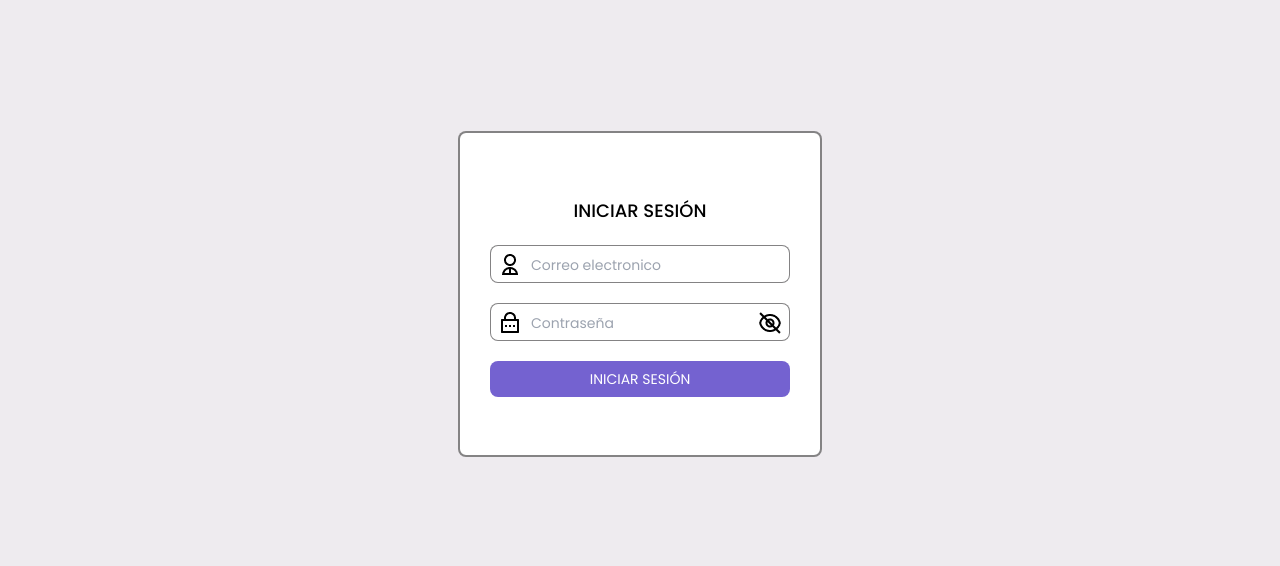
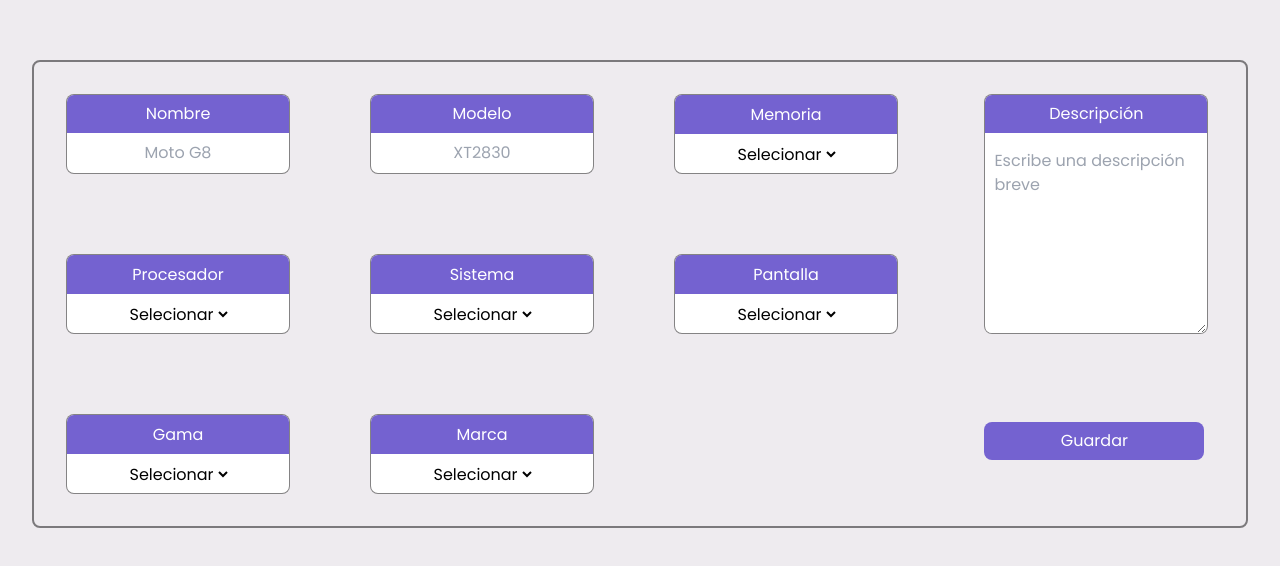
Before and after one commit to Trycatch-tv/f1it2-team-19, a React (Vite) app: page / in a window 1280 px wide. Shown: the part 106-672 px from the top of the page. Built offline with nearby package versions, Linux system fonts and the light colour scheme.

Commit message:
chore: modified App

```diff
--- a/src/App.jsx
+++ b/src/App.jsx
@@ -1,8 +1,10 @@
-import Login from './pages/login/Login.jsx'
+// import Login from './pages/login/Login.jsx'
+import AddProduct from './pages/AddProduct/AddProduct'
 function App () {
   return (
-      <main className='font-Poppins'>
-        <Login></Login>
+      <main className='font-Poppins w-screen min-h-screen bg-background grid place-items-center'>
+        {/* <Login></Login> */}
+        <AddProduct></AddProduct>
       </main>
   )
 }
--- a/tailwind.config.js
+++ b/tailwind.config.js
@@ -8,7 +8,7 @@
         black: '#000000',
         soft_color: '#FFFFFF',
         inactive_color: '#E2E2E2',
-        backgroud: '#EEEBEF',
+        background: '#EEEBEF',
         border_color: '#0B090B80',
         primary_dark_color: '#10111D',
         hard_dark_color: '#2A2933',
```
